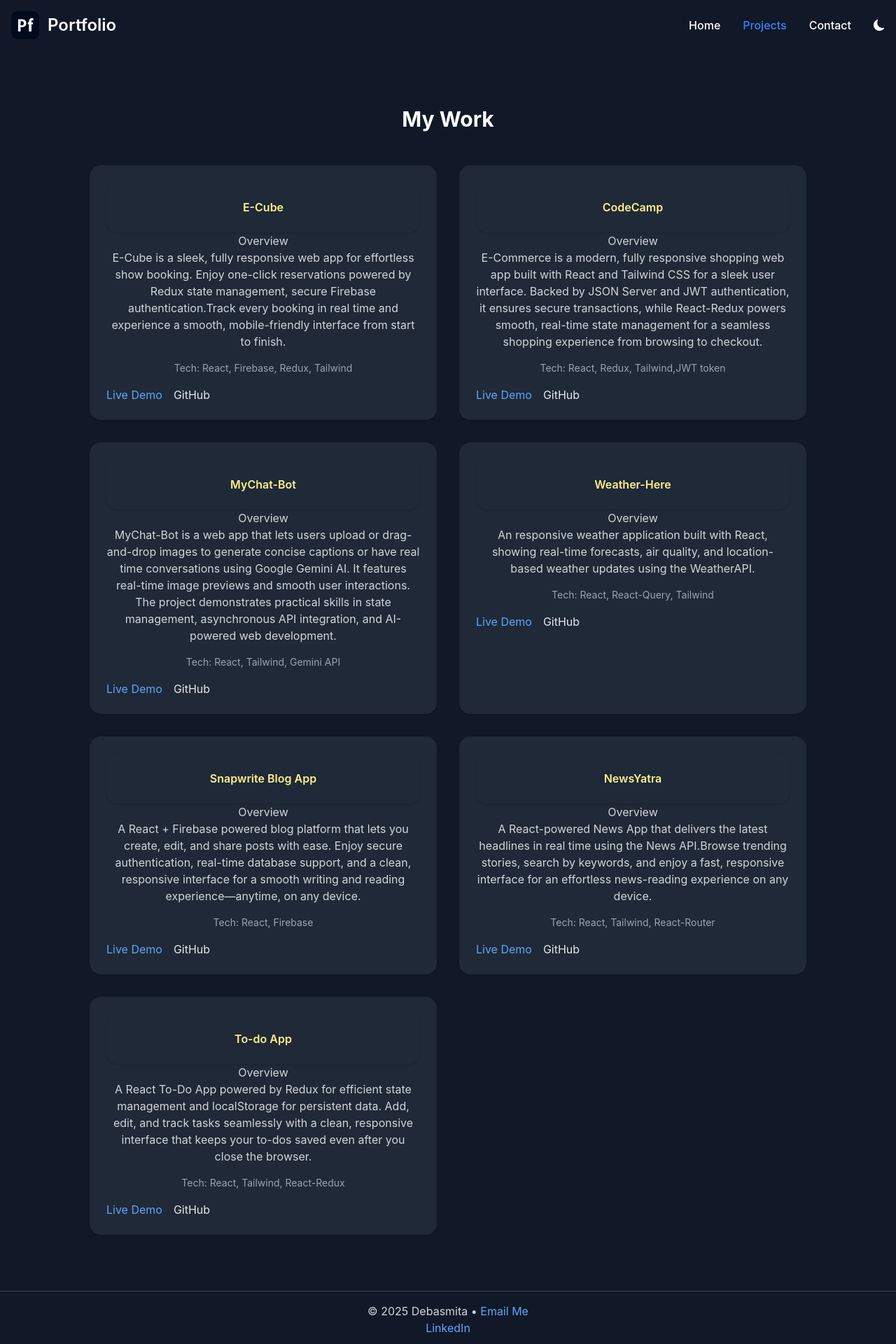
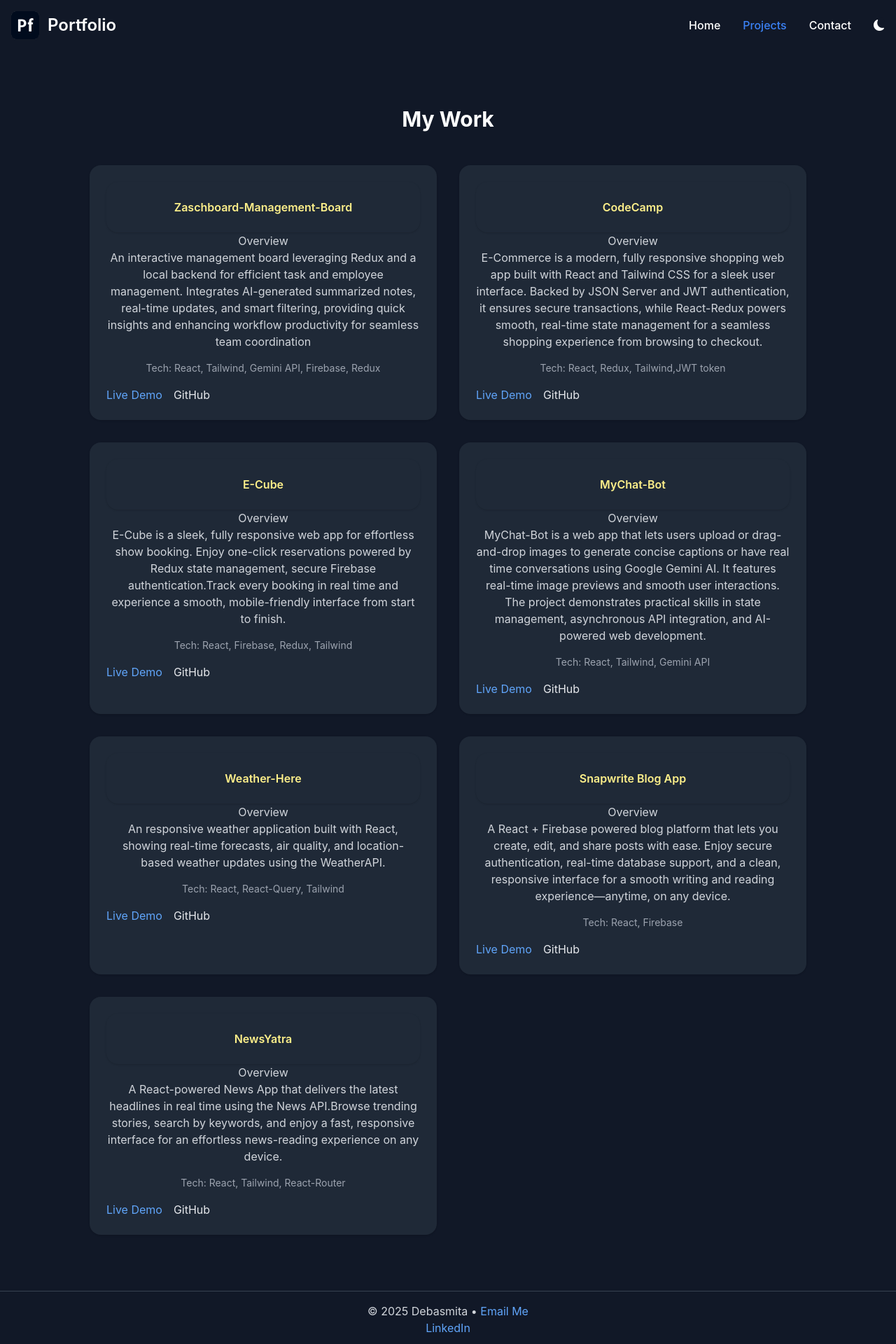
Before and after one commit to DebasmitaBHowmick/frontend-portfolio, a React (Create React App) app: page /projects in a window 1280 px wide. Shown: the top 1920 px of the page at 70% size. Built offline with nearby package versions, Linux system fonts and the light colour scheme.

Commit message:
updated project

```diff
--- a/src/Data/Projects.js
+++ b/src/Data/Projects.js
@@ -1,11 +1,13 @@
 export const projects = [
     {
-    title: "E-Cube",
-    description: "E-Cube is a sleek, fully responsive web app for effortless show booking. Enjoy one-click reservations powered by Redux state management, secure Firebase authentication.Track every booking in real time and experience a smooth, mobile-friendly interface from start to finish.",
-    tech: "React, Firebase, Redux, Tailwind",
-    live: "https://ecubeshow.netlify.app/",
-    github: "https://github.com/DebasmitaBHowmick/e-cube"
+     title: "Zaschboard-Management-Board",
+    description: "An interactive management board leveraging Redux and a local backend for efficient task and employee management. Integrates AI-generated summarized notes, real-time updates, and smart filtering, providing quick insights and enhancing workflow productivity for seamless team coordination",
+    tech: "React, Tailwind, Gemini API, Firebase, Redux",
+     live: "https://zaschboard.netlify.app/",
+     github: "https://github.com/DebasmitaBHowmick/Zaschboard-Management-Board"
+
     },
+
     {
     title: "CodeCamp",
     description: "E-Commerce is a modern, fully responsive shopping web app built with React and Tailwind CSS for a sleek user interface. Backed by JSON Server and JWT authentication, it ensures secure transactions, while React-Redux powers smooth, real-time state management for a seamless shopping experience from browsing to checkout.",
@@ -13,6 +15,13 @@ export const projects = [
     live: "https://codecamp-ebook.netlify.app/",
     github: "https://github.com/DebasmitaBHowmick/CodeCamp"
     },
+    {
+        title: "E-Cube",
+        description: "E-Cube is a sleek, fully responsive web app for effortless show booking. Enjoy one-click reservations powered by Redux state management, secure Firebase authentication.Track every booking in real time and experience a smooth, mobile-friendly interface from start to finish.",
+        tech: "React, Firebase, Redux, Tailwind",
+        live: "https://ecubeshow.netlify.app/",
+        github: "https://github.com/DebasmitaBHowmick/e-cube"
+     },
     {
      title: "MyChat-Bot",
     description: "MyChat-Bot is a web app that lets users upload or drag-and-drop images to generate concise captions or have real time conversations using Google Gemini AI. It features real-time image previews and smooth user interactions. The project demonstrates practical skills in state management, asynchronous API integration, and AI-powered web development.",
@@ -40,13 +49,5 @@ export const projects = [
     tech: "React, Tailwind, React-Router",
     live: "https://newsyatraindia.netlify.app/",
     github: "https://github.com/DebasmitaBHowmick/News-yatra"
-    },
-
-    {
-    title: "To-do App",
-    description: "A React To-Do App powered by Redux for efficient state management and localStorage for persistent data. Add, edit, and track tasks seamlessly with a clean, responsive interface that keeps your to-dos saved even after you close the browser.",
-    tech: "React, Tailwind, React-Redux",
-    live: "https://todoapp567.netlify.app/",
-    github: "https://github.com/DebasmitaBHowmick/to-do"
-     }
+    }
 ]
```
